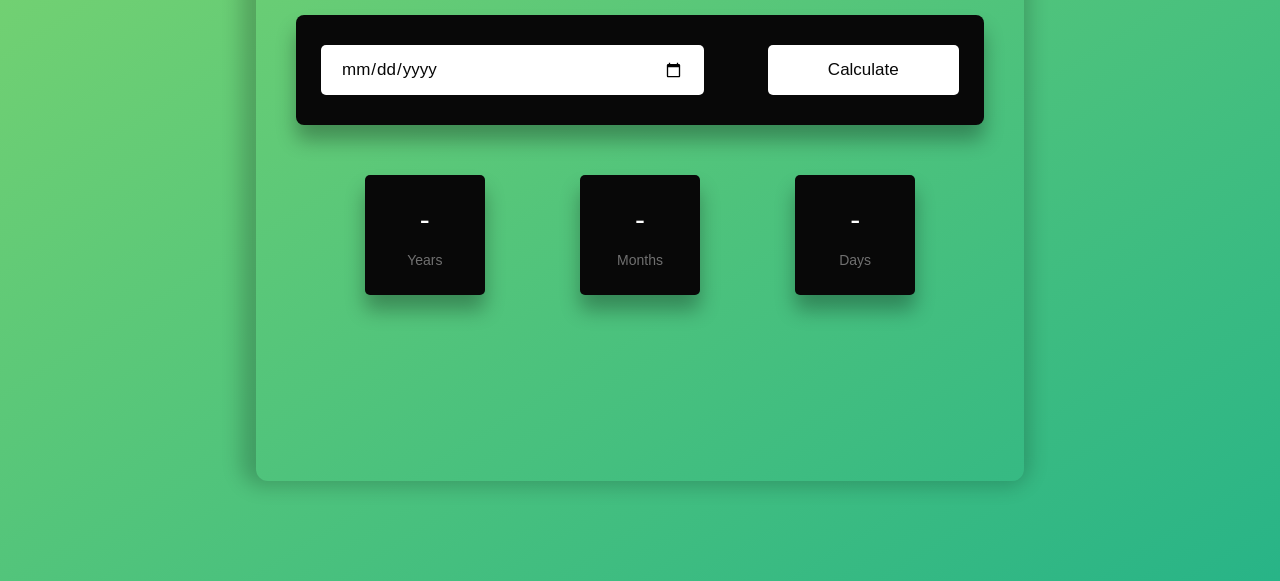
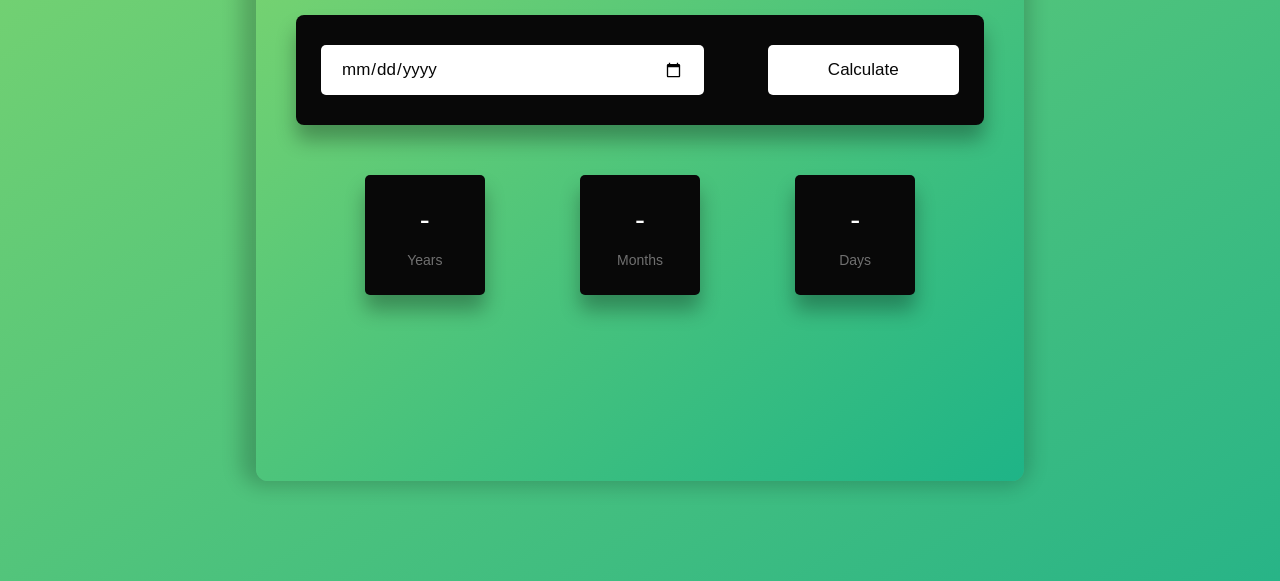
Before and after one commit to mahabub-bd/agecalculator, a website: page index.html in a window 1280 px wide. Shown: the part 219-800 px from the top of the page. Drawn offline with Linux system fonts and the light colour scheme.

Commit message:
fix reset

```diff
--- a/assets/js/app.js
+++ b/assets/js/app.js
@@ -2,6 +2,7 @@
 const months = [31, 28, 31, 30, 31, 30, 31, 31, 30, 31, 30, 31];
 document.querySelector('#btn').addEventListener('click', function () {
     let inputDate = document.querySelector('#date-input').value;
+
     if (inputDate == '') {
         DisplayResult('-', '-', '-', "You don't put any value please input your birth date");
     }
@@ -73,11 +74,15 @@ document.querySelector('#btn').addEventListener('click', function () {
             months[1] = 28;
         }
     }
+    document.querySelector('#date-input').value = '';
 });
 
 // Reset Button
 document.querySelector('#reset').addEventListener('click', function () {
     DisplayResult('-', '-', '-', 'Input Your Birth Date');
+    document.querySelector('#date-input').value = '';
+
+
 });
 
 // Dom Function
--- a/assets/sass/main.scss
+++ b/assets/sass/main.scss
@@ -20,6 +20,11 @@ body {
   );
 }
 .container {
+  background: linear-gradient(
+    to left top,
+    rgb(30, 180, 135),
+    rgb(125, 213, 111)
+  );
   position: relative;
   width: 60vw;
   min-width: 450px;
```
Also changed, not shown: assets/css/style.css.
